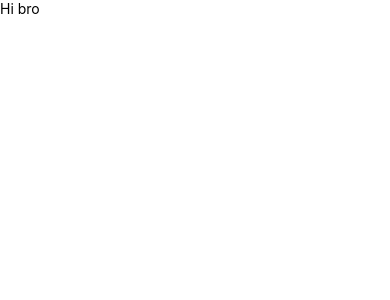
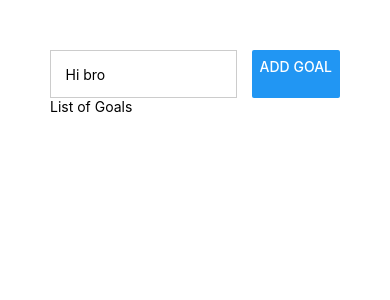
Before and after one commit to inhyoe/React_native, a React Native app: screen / in a window 390 px wide. Shown: the top 300 px of the page. Built offline with nearby package versions, Linux system fonts and the light colour scheme.

Commit message:
강좌20

```diff
--- a/App.jsx
+++ b/App.jsx
@@ -8,13 +8,38 @@
 
 export default function App() {
   return (
-    <View>
+    <View style={styles.appContainer}>
+      <View
+        style={styles.inputContainer}
+      >
+        <TextInput
+          style={styles.TextInput}
+          placeholder="Hi bro"
+        />
+        <Button title="add Goal" />
+      </View>
       <View>
-        <TextInput placeholder="Hi bro" />
+        <Text>List of Goals</Text>
       </View>
-      <View></View>
     </View>
   );
 }
 
-const styles = StyleSheet.create({});
+const styles = StyleSheet.create({
+  appContainer: {
+    padding: 50,
+  },
+  inputContainer: {
+    flexDirection: 'row',
+    justifyContent: 'space-between',
+  },
+  TextInput: {
+    borderWidth: 1,
+    borderColor: '#cccccc',
+    width: '70%',
+    padding: '5%',
+    // padding: 8,
+    marginRight: '5%',
+    // marginRight: 9,
+  },
+});
```
Also changed, not shown: 1 other file (tests, documents, lock files or other folders).
